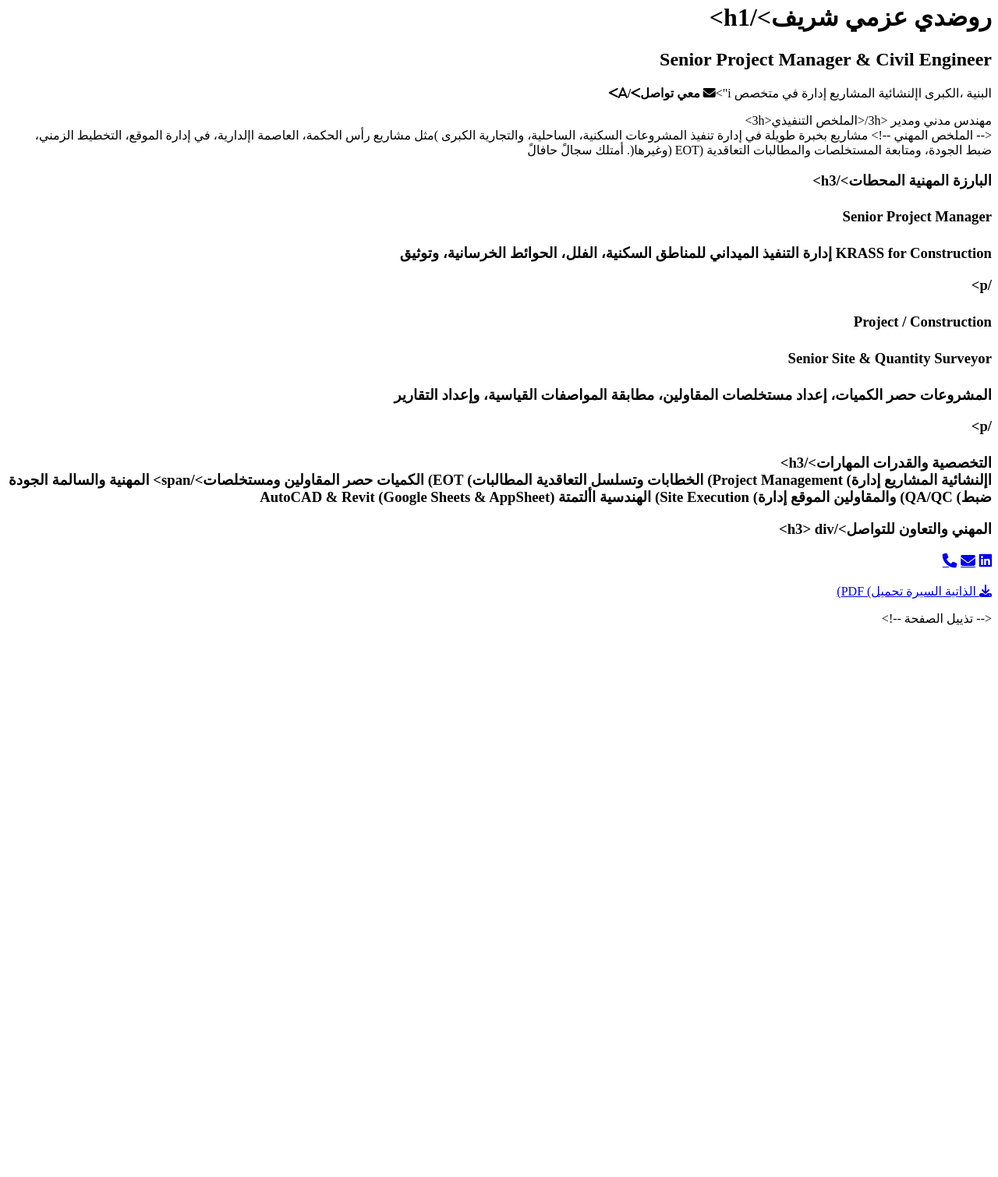
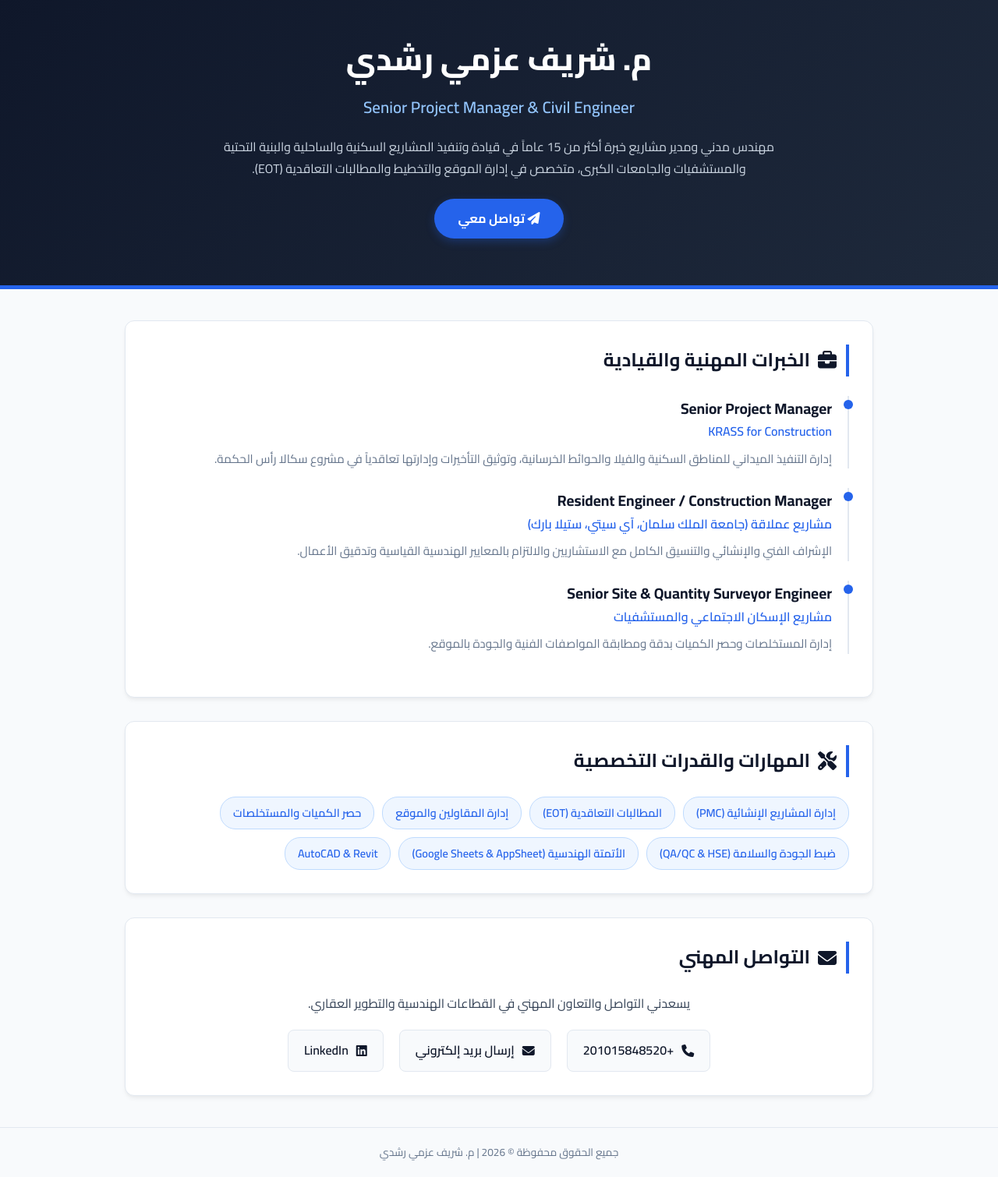
Before and after one commit to sherifazmy168-web/-sherifazmy168-web.github.io, a plain HTML site: page index.html in a window 1280 px wide. Shown: the part 18-1528 px from the top of the page at 78% size. Before the commit the page ends 829 px from the top, so only its background shows below. Drawn offline with Linux system fonts and the light colour scheme.

Commit message:
Update index.html

```diff
--- a/index.html
+++ b/index.html
@@ -1,88 +1,270 @@
-<!DOCTYPE html> <html lang="ar" dir="rtl"> <head> <meta charset="UTF-8"> <meta
-name="viewport" content="width=device-width, initial-scale=1.0"> <title>روضدي عزمي شريف|
-Senior Project Manager & Civil Engineer</title> <!-- أنيق عربي خط استيراد) Cairo) --> <link
-href="https://fonts.googleapis.com/css2?family=Cairo:wght@300;400;600;700;900&display=sw
-ap" rel="stylesheet"> <!-- األيقونات مكتبة FontAwesome --> <link rel="stylesheet"
-href="https://cdnjs.cloudflare.com/ajax/libs/font-awesome/6.4.0/css/all.min.css">
-<style> :root { --primary-color: #1e3a8a; /* واحترافي هندسي داكن أزرق / --secondary-color: #0d9488; /
-عصري تركواز / --accent-color: #f59e0b; / القيادية للمهام ذهبية لمسة* / --bg-color: #f8fafc; --text-color:
-#1e293b; --card-bg: #ffffff; --border-color: #e2e8f0; }
-* { margin: 0; padding: 0; box-sizing: border-box; font-family: 'Cairo', sans-serif; }
-body { background-color: var(--bg-color); color: var(--text-color); line-height: 1.8; }
-header { background: linear-gradient(135deg, var(--primary-color), #0f172a); color: white;
-padding: 4rem 2rem; text-align: center; position: relative; clip-path: polygon(0 0, 100% 0, 100%
-90%, 0 100%); }
-.header-content h1 { font-size: 2.8rem; font-weight: 900; margin-bottom: 0.5rem; }
-.header-content h2 { font-size: 1.4rem; font-weight: 600; color: var(--accent-color);
-margin-bottom: 1.5rem; }
-.header-content p { max-width: 700px; margin: 0 auto 2rem auto; font-size: 1.1rem; color:
-#cbd5e1; }
-.btn { display: inline-block; background-color: var(--secondary-color); color: white; padding:
-0.8rem 2rem; border-radius: 50px; text-decoration: none; font-weight: 700; transition: all 0.3s
-ease; box-shadow: 0 4px 10px rgba(0,0,0,0.2); }
-.btn:hover { background-color: #0f766e; transform: translateY(-2px); }
-.container { max-width: 1100px; margin: 0 auto; padding: 4rem 2rem; }
-section { margin-bottom: 4rem; }
-section h3 { font-size: 2rem; color: var(--primary-color); margin-bottom: 2rem; position: relative;
-padding-bottom: 0.5rem; }
-section h3::after { content: ''; position: absolute; bottom: 0; right: 0; width: 60px; height: 4px;
-background-color: var(--accent-color); border-radius: 2px; }
-/* الكروت شبكة* / .grid { display: grid; grid-template-columns: repeat(auto-fit, minmax(320px, 1fr));
-gap: 2rem; }
-.card { background: var(--card-bg); border-radius: 12px; padding: 2rem; box-shadow: 0 4px 6px
--1px rgba(0, 0, 0, 0.1); border: 1px solid var(--border-color); transition: transform 0.3s ease,
-box-shadow 0.3s ease; }
-.card:hover { transform: translateY(-5px); box-shadow: 0 10px 15px -3px rgba(0, 0, 0, 0.1); }
-.card h4 { color: var(--primary-color); font-size: 1.3rem; margin-bottom: 0.5rem; }
-.card .subtitle { font-size: 0.95rem; color: var(--secondary-color); font-weight: 600;
-margin-bottom: 1rem; }
-.card p { font-size: 1rem; color: #475569; }
-/* المهارات* / .skills-list { display: flex; flex-wrap: wrap; gap: 1rem; }
-.skill-tag { background-color: #e2e8f0; color: var(--primary-color); padding: 0.6rem 1.2rem;
-border-radius: 8px; font-weight: 600; font-size: 0.95rem; border: 1px solid #cbd5e1; }
-/* التواصل* / .contact-box { background: linear-gradient(135deg, var(--primary-color), #0f172a);
-color: white; text-align: center; border-radius: 16px; padding: 3rem 2rem; }
-.contact-box p { color: #cbd5e1; margin-bottom: 2rem; font-size: 1.1rem; }
-.social-links { display: flex; justify-content: center; gap: 1.5rem; margin-bottom: 2rem; }
-.social-links a { color: white; font-size: 1.8rem; transition: color 0.3s ease; }
-.social-links a:hover { color: var(--accent-color); } footer { text-align: center; padding: 2rem; background-color: #0f172a; color: #94a3b8; font-size:
-0.9rem; }
-@media (max-width: 768px) { .header-content h1 { font-size: 2.2rem; } } </style> </head>
+<!DOCTYPE html>
+<html lang="ar" dir="rtl">
+<head>
+    <meta charset="UTF-8">
+    <meta name="viewport" content="width=device-width, initial-scale=1.0">
+    <title>م. شريف عزمي رشدي | مدير مشاريع ومدير تنفيذ</title>
+    <link href="https://cdnjs.cloudflare.com/ajax/libs/font-awesome/6.4.0/css/all.min.css" rel="stylesheet">
+    <link href="https://fonts.googleapis.com/css2?family=Cairo:wght@400;600;700;800&display=swap" rel="stylesheet">
+    <style>
+        :root {
+            --primary-color: #0f172a;
+            --accent-color: #2563eb;
+            --secondary-color: #1e293b;
+            --text-main: #334155;
+            --text-muted: #64748b;
+            --bg-light: #f8fafc;
+            --card-bg: #ffffff;
+            --border-color: #e2e8f0;
+        }
+
+        * {
+            box-sizing: border-box;
+            margin: 0;
+            padding: 0;
+            font-family: 'Cairo', sans-serif;
+        }
+
+        body {
+            background-color: var(--bg-light);
+            color: var(--text-main);
+            line-height: 1.7;
+        }
+
+        header {
+            background: linear-gradient(135deg, var(--primary-color) 0%, var(--secondary-color) 100%);
+            color: white;
+            padding: 60px 20px;
+            text-align: center;
+            border-bottom: 5px solid var(--accent-color);
+        }
+
+        .header-content {
+            max-width: 900px;
+            margin: 0 auto;
+        }
+
+        header h1 {
+            font-size: 2.5rem;
+            font-weight: 800;
+            margin-bottom: 10px;
+        }
+
+        header h2 {
+            font-size: 1.3rem;
+            color: #93c5fd;
+            font-weight: 600;
+            margin-bottom: 20px;
+        }
+
+        header p {
+            font-size: 1rem;
+            color: #cbd5e1;
+            max-width: 750px;
+            margin: 0 auto 25px auto;
+        }
+
+        .cta-btn {
+            display: inline-block;
+            background-color: var(--accent-color);
+            color: white;
+            padding: 12px 30px;
+            border-radius: 30px;
+            text-decoration: none;
+            font-weight: 700;
+            transition: all 0.3s ease;
+            box-shadow: 0 4px 12px rgba(37, 99, 235, 0.3);
+        }
+
+        .cta-btn:hover {
+            background-color: #1d4ed8;
+            transform: translateY(-2px);
+        }
+
+        .container {
+            max-width: 1000px;
+            margin: 40px auto;
+            padding: 0 20px;
+        }
+
+        section {
+            background: var(--card-bg);
+            border-radius: 12px;
+            padding: 30px;
+            margin-bottom: 30px;
+            box-shadow: 0 4px 6px -1px rgba(0,0,0,0.05), 0 2px 4px -1px rgba(0,0,0,0.03);
+            border: 1px solid var(--border-color);
+        }
+
+        .section-title {
+            font-size: 1.5rem;
+            font-weight: 700;
+            color: var(--primary-color);
+            border-right: 4px solid var(--accent-color);
+            padding-right: 12px;
+            margin-bottom: 25px;
+            display: flex;
+            align-items: center;
+            gap: 10px;
+        }
+
+        .experience-item {
+            border-right: 2px solid var(--border-color);
+            padding-right: 20px;
+            margin-bottom: 25px;
+            position: relative;
+        }
+
+        .experience-item::before {
+            content: '';
+            position: absolute;
+            right: -7px;
+            top: 5px;
+            width: 12px;
+            height: 12px;
+            border-radius: 50%;
+            background-color: var(--accent-color);
+        }
+
+        .job-title {
+            font-size: 1.2rem;
+            font-weight: 700;
+            color: var(--primary-color);
+        }
+
+        .company-name {
+            font-weight: 600;
+            color: var(--accent-color);
+            margin-bottom: 8px;
+        }
+
+        .job-desc {
+            color: var(--text-muted);
+            font-size: 0.95rem;
+        }
+
+        .skills-grid {
+            display: flex;
+            flex-wrap: wrap;
+            gap: 10px;
+        }
+
+        .skill-tag {
+            background-color: #eff6ff;
+            color: var(--accent-color);
+            border: 1px solid #bfdbfe;
+            padding: 8px 16px;
+            border-radius: 20px;
+            font-size: 0.9rem;
+            font-weight: 600;
+        }
+
+        .contact-links {
+            display: flex;
+            justify-content: center;
+            gap: 20px;
+            flex-wrap: wrap;
+            margin-top: 15px;
+        }
+
+        .contact-card {
+            display: flex;
+            align-items: center;
+            gap: 10px;
+            background: var(--bg-light);
+            padding: 12px 20px;
+            border-radius: 8px;
+            text-decoration: none;
+            color: var(--primary-color);
+            font-weight: 600;
+            border: 1px solid var(--border-color);
+            transition: all 0.2s ease;
+        }
+
+        .contact-card:hover {
+            border-color: var(--accent-color);
+            color: var(--accent-color);
+        }
+
+        footer {
+            text-align: center;
+            padding: 20px;
+            color: var(--text-muted);
+            font-size: 0.85rem;
+            border-top: 1px solid var(--border-color);
+            margin-top: 40px;
+        }
+
+        @media (max-width: 600px) {
+            header h1 { font-size: 1.8rem; }
+            header h2 { font-size: 1.1rem; }
+            section { padding: 20px; }
+        }
+    </style>
+</head>
 <body>
-<!-- الصفحة رأس --> <header> <div class="header-content"> <h1>روضدي عزمي شريف>/h1>
-<h2>Senior Project Manager & Civil Engineer</h2> <p>البنية ،الكبرى اإلنشائية المشاريع إدارة في متخصص
-i"><btn="class" contact#="href a> <p/<.التحتية، والتطوير العقاري بخبرة ميدانية وتعاقدية واسعة في السوق المصري
-class="fas fa-envelope"></i> معي تواصل>/a> </div> </header>
-<div class="container">
-مهندس مدني ومدير<p"> <card="class div> <3h/<الملخص التنفيذي<3h> <section> <-- الملخص المهني --!>
-مشاريع بخبرة طويلة في إدارة تنفيذ المشروعات السكنية، الساحلية، والتجارية الكبرى )مثل مشاريع رأس الحكمة، العاصمة اإلدارية،
-في إدارة الموقع، التخطيط الزمني، ضبط الجودة، ومتابعة المستخلصات والمطالبات التعاقدية
-(EOT (وغيرها(. أمتلك سجالً حافالً
-<section/> <div/> <p/<.لضمان تسليم المشاريع في المواعيد المحددة وبالكفاءة المطلوبة
-<!-- القيادية والمناصب الخبرات --> <section> <h3>البارزة المهنية المحطات>/h3> <div class="grid"> <div
-class="card"> <h4>Senior Project Manager</h4> <div class="subtitle">KRASS for Construction
-إدارة التنفيذ الميداني للمناطق السكنية، الفلل، الحوائط الخرسانية، وتوثيق<p> <div/)<Hekma El Ras (Seafront Skala|
-تأخيرات الموقع وإدارتها
-ًتعاقديا .>/p> </div> <div class="card"> <h4>Project / Construction
-<div/)<مشاريع كبرى )سويس يونيفيرستي، آي سيتي القاهرة الجديدة، استيال بارك<"subtitle="class div> <4h/<Manager
-<div/> <p/<.اإلشراف الهندسي الشامل، إدارة المقاولين، ومتابعة الجدول الزمني وااللتزام بالمعايير الهندسية الفنية الصارمة<p<
-<div class="card"> <h4>Senior Site & Quantity Surveyor</h4> <div class="subtitle">المشروعات
-حصر الكميات، إعداد مستخلصات المقاولين، مطابقة المواصفات القياسية، وإعداد التقارير<p> <div/<القومية واإلسكان االجتماعي
-الدورية الهندسية.>/p> </div> </div> </section>
-<!-- واإلدارية الهندسية المهارات --> <section> <h3>التخصصية والقدرات المهارات>/h3> <div class="skills-list">
-<span class="skill-tag">اإلنشائية المشاريع إدارة) Project Management)</span> <span
-class="skill-tag">الخطابات وتسلسل التعاقدية المطالبات) EOT)</span> <span class="skill-tag">الكميات حصر
-المقاولين ومستخلصات>/span> <span class="skill-tag">المهنية والسالمة الجودة ضبط) QA/QC)</span> <span
-class="skill-tag">والمقاولين الموقع إدارة) Site Execution)</span> <span class="skill-tag">الهندسية األتمتة
-(Google Sheets & AppSheet)</span> <span class="skill-tag">AutoCAD & Revit</span> </div>
-</section>
-<!-- التواصل قسم --> <section id="contact"> <div class="contact-box"> <h3>المهني والتعاون للتواصل>/h3>
-div> <p/<.يسعدني التواصل معك لمناقشة الفرص االستشارية أو اإلدارية في قطاع اإلنشاءات والمقاوالت<p<
-class="social-links"> <a href="https://www.linkedin.com" target="_blank" title="LinkedIn"><i
-class="fab fa-linkedin"></i></a> <a href="mailto:your-email@example.com" title="البريد
-اإللكتروني><"i class="fas fa-envelope"></i></a> <a href="tel:+201234567890" title="الهاتف><"i
-class="fas fa-phone"></i></a> </div> <a href="#" class="btn"><i class="fas fa-download"></i>
-الذاتية السيرة تحميل) PDF)</a> </div> </section>
-</div>
-<footer/> <p/<.شريف عزمي روضدي. جميع الحقوق محفوظة 2026 ©<p> <footer> <-- تذييل الصفحة --!>
-</body> </html>
+
+    <header>
+        <div class="header-content">
+            <h1>م. شريف عزمي رشدي</h1>
+            <h2>Senior Project Manager & Civil Engineer</h2>
+            <p>مهندس مدني ومدير مشاريع خبرة أكثر من 15 عاماً في قيادة وتنفيذ المشاريع السكنية والساحلية والبنية التحتية والمستشفيات والجامعات الكبرى، متخصص في إدارة الموقع والتخطيط والمطالبات التعاقدية (EOT).</p>
+            <a href="#contact" class="cta-btn"><i class="fas fa-paper-plane"></i> تواصل معي</a>
+        </div>
+    </header>
+
+    <div class="container">
+
+        <section>
+            <h3 class="section-title"><i class="fas fa-briefcase"></i> الخبرات المهنية والقيادية</h3>
+
+            <div class="experience-item">
+                <div class="job-title">Senior Project Manager</div>
+                <div class="company-name">KRASS for Construction</div>
+                <div class="job-desc">إدارة التنفيذ الميداني للمناطق السكنية والفيلا والحوائط الخرسانية، وتوثيق التأخيرات وإدارتها تعاقدياً في مشروع سكالا رأس الحكمة.</div>
+            </div>
+
+            <div class="experience-item">
+                <div class="job-title">Resident Engineer / Construction Manager</div>
+                <div class="company-name">مشاريع عملاقة (جامعة الملك سلمان، آي سيتي، ستيلا بارك)</div>
+                <div class="job-desc">الإشراف الفني والإنشائي والتنسيق الكامل مع الاستشاريين والالتزام بالمعايير الهندسية القياسية وتدقيق الأعمال.</div>
+            </div>
+
+            <div class="experience-item">
+                <div class="job-title">Senior Site & Quantity Surveyor Engineer</div>
+                <div class="company-name">مشاريع الإسكان الاجتماعي والمستشفيات</div>
+                <div class="job-desc">إدارة المستخلصات وحصر الكميات بدقة ومطابقة المواصفات الفنية والجودة بالموقع.</div>
+            </div>
+        </section>
+
+        <section>
+            <h3 class="section-title"><i class="fas fa-tools"></i> المهارات والقدرات التخصصية</h3>
+            <div class="skills-grid">
+                <span class="skill-tag">إدارة المشاريع الإنشائية (PMC)</span>
+                <span class="skill-tag">المطالبات التعاقدية (EOT)</span>
+                <span class="skill-tag">إدارة المقاولين والموقع</span>
+                <span class="skill-tag">حصر الكميات والمستخلصات</span>
+                <span class="skill-tag">ضبط الجودة والسلامة (QA/QC & HSE)</span>
+                <span class="skill-tag">الأتمتة الهندسية (Google Sheets & AppSheet)</span>
+                <span class="skill-tag">AutoCAD & Revit</span>
+            </div>
+        </section>
+
+        <section id="contact">
+            <h3 class="section-title"><i class="fas fa-envelope"></i> التواصل المهني</h3>
+            <p style="text-align: center; margin-bottom: 20px;">يسعدني التواصل والتعاون المهني في القطاعات الهندسية والتطوير العقاري.</p>
+            <div class="contact-links">
+                <a href="tel:+201015848520" class="contact-card"><i class="fas fa-phone"></i> +201015848520</a>
+                <a href="mailto:sherifazmy168@gmail.com" class="contact-card"><i class="fas fa-envelope"></i> إرسال بريد إلكتروني</a>
+                <a href="https://www.linkedin.com/in/sherif-azmy-424a732a3/" target="_blank" class="contact-card"><i class="fab fa-linkedin"></i> LinkedIn</a>
+            </div>
+        </section>
+
+    </div>
+
+    <footer>
+        <p>جميع الحقوق محفوظة © 2026 | م. شريف عزمي رشدي</p>
+    </footer>
+
+</body>
+</html>
```
